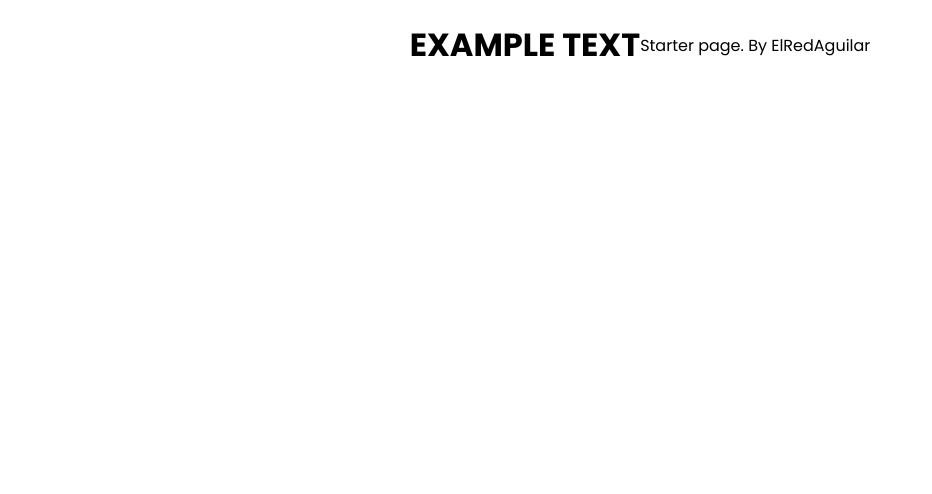
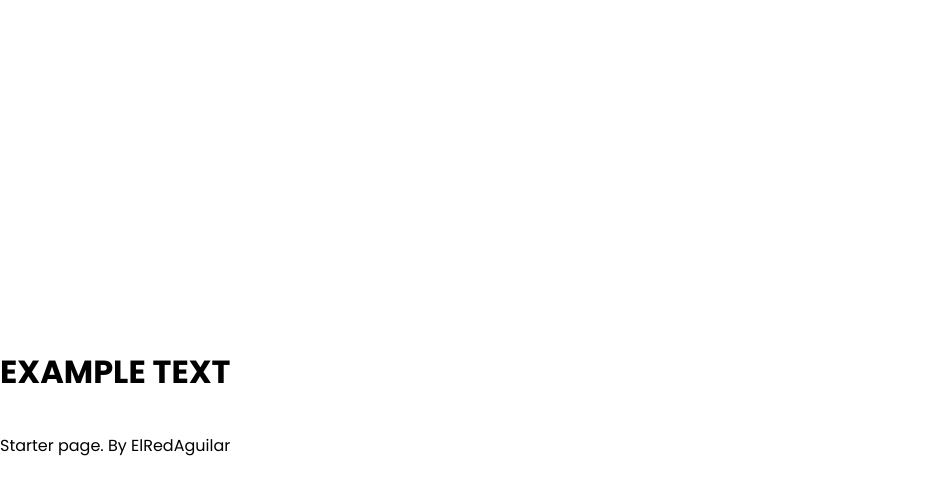
Before and after one commit to MCStellarProduction/AguilarSolis-Page, a plain HTML site: page index.html in a window 1280 px wide. Shown: the whole page, without its empty margins (0-932 px from the left). Drawn offline with Linux system fonts and the light colour scheme.

Commit message:
Update index.html

```diff
--- a/index.html
+++ b/index.html
@@ -13,7 +13,8 @@
     padding: 0;
     display: flex;
     justify-content: center;
-    align-items: center;
+    flex-direction: column;
+    height: 100vh;
   }
 </style>
 <body>
```
